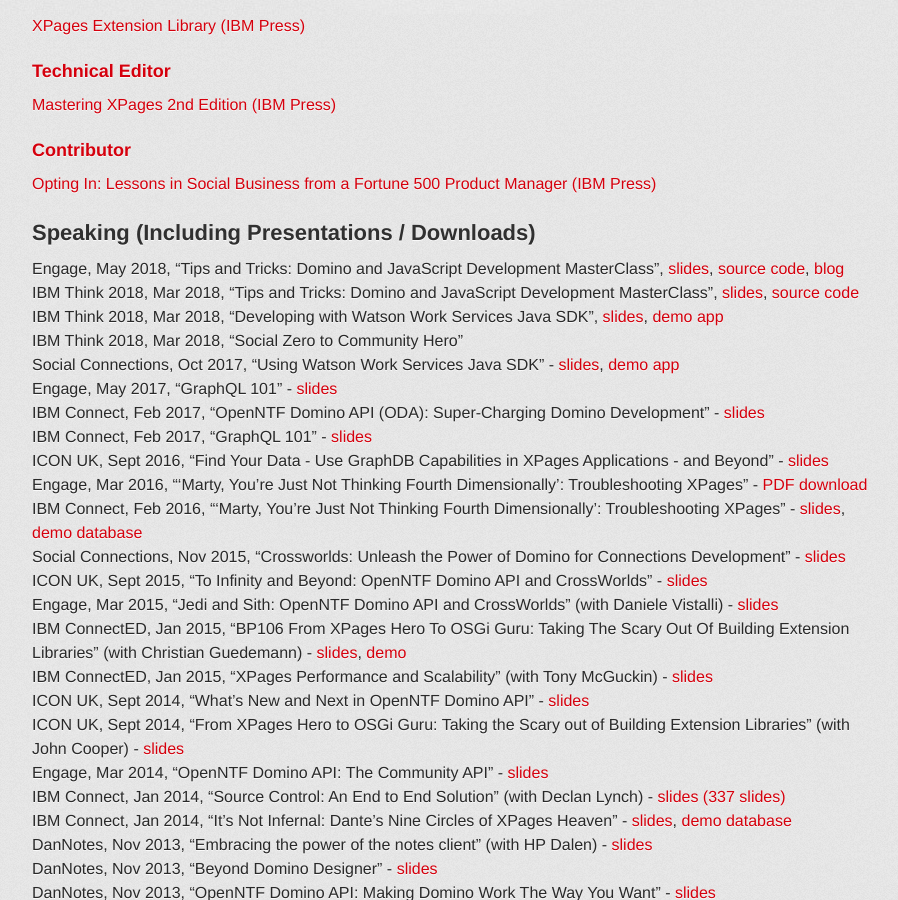
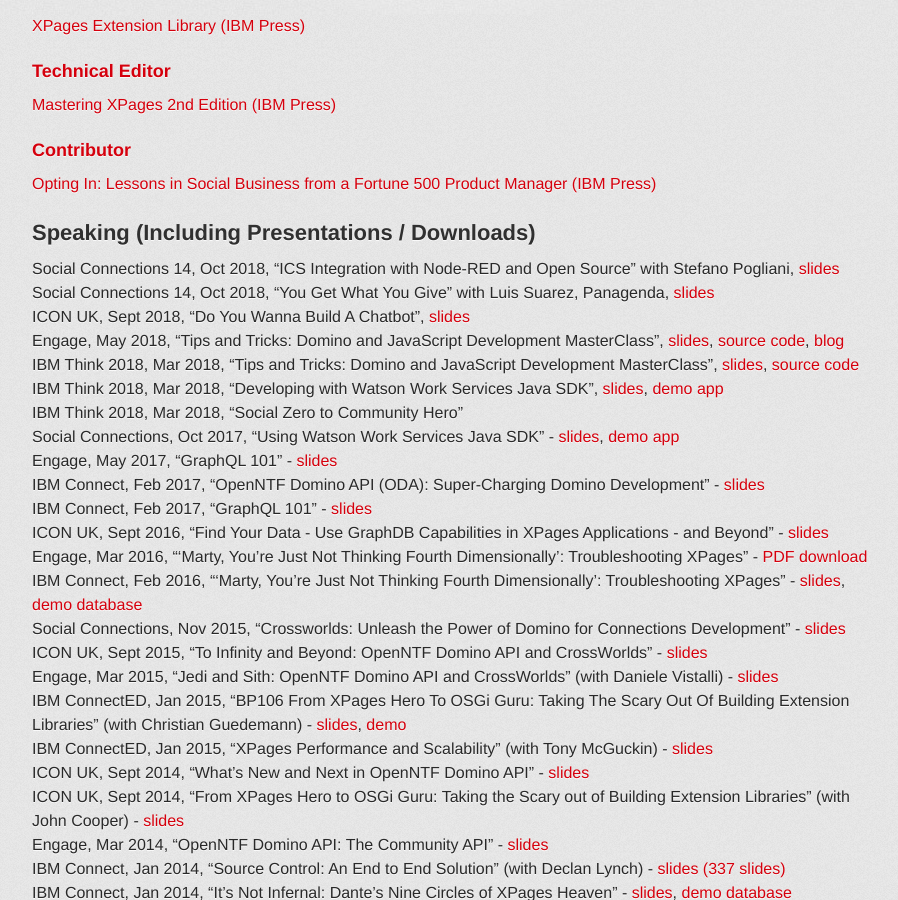
Before and after one commit to paulswithers/paulswithers.github.io, a Jekyll site: the page built from professional/index.md, in a window 1280 px wide and 900 px high, scrolled down 559 px. Shown: the whole window, without its empty margins (188-1086 px from the left). Built offline with Jekyll 4.4.1, drawn with Linux system fonts in a browser that asks for light colours; some web fonts are replaced.

Commit message:
Updating professional bio

```diff
--- a/professional/index.md
+++ b/professional/index.md
@@ -31,6 +31,9 @@
 [Opting In: Lessons in Social Business from a Fortune 500 Product Manager (IBM Press)](https://www.amazon.co.uk/Opting-Lessons-Business-Fortune-Product-ebook/dp/B00AXYKNSM)
 
 ## Speaking (Including Presentations / Downloads)
+Social Connections 14, Oct 2018, "ICS Integration with Node-RED and Open Source" with Stefano Pogliani, [slides](https://www.slideshare.net/paulswithers1/social-connections-14-ics-integration-with-nodered-and-open-source)
+Social Connections 14, Oct 2018, "You Get What You Give" with Luis Suarez, Panagenda, [slides](http://www.slideshare.net/panagenda/social-connections-14-you-get-what-you-give)
+ICON UK, Sept 2018, "Do You Wanna Build A Chatbot", [slides](https://www.slideshare.net/paulswithers1/iconuk-2018-do-you-wanna-build-a-chatbot)
 Engage, May 2018, "Tips and Tricks: Domino and JavaScript Development MasterClass", [slides](https://www.engage.ug/engage.nsf/pages/Event2018_Sessions_Speakers?Open&Sp=Paul%20Withers%20%28Intec%20Systems%29), [source code](https://github.com/johnjardin/domino-js-masterclass), [blog](www.intec.co.uk/engage-2018-session/)
 IBM Think 2018, Mar 2018, "Tips and Tricks: Domino and JavaScript Development MasterClass", [slides](https://www.slideshare.net/paulswithers1/ibm-think-session-8598-domino-and-javascript-development-masterclass), [source code](https://github.com/johnjardin/domino-js-masterclass)
 IBM Think 2018, Mar 2018, "Developing with Watson Work Services Java SDK", [slides](https://www.slideshare.net/paulswithers1/ibm-think-session-3249-watson-work-services-java-sdk), [demo app](https://github.com/paulswithers/wws-java-sample)
```
Also changed, not shown: Gemfile.lock (added).
